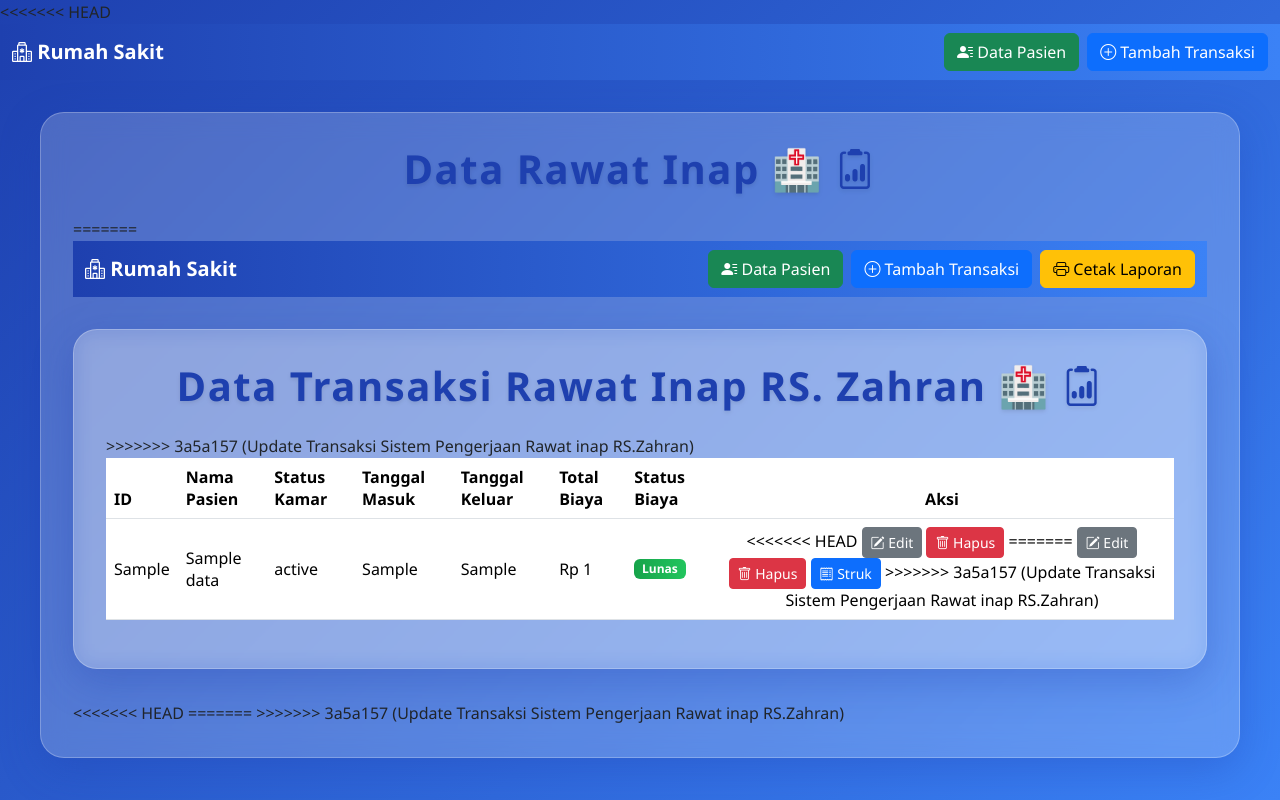
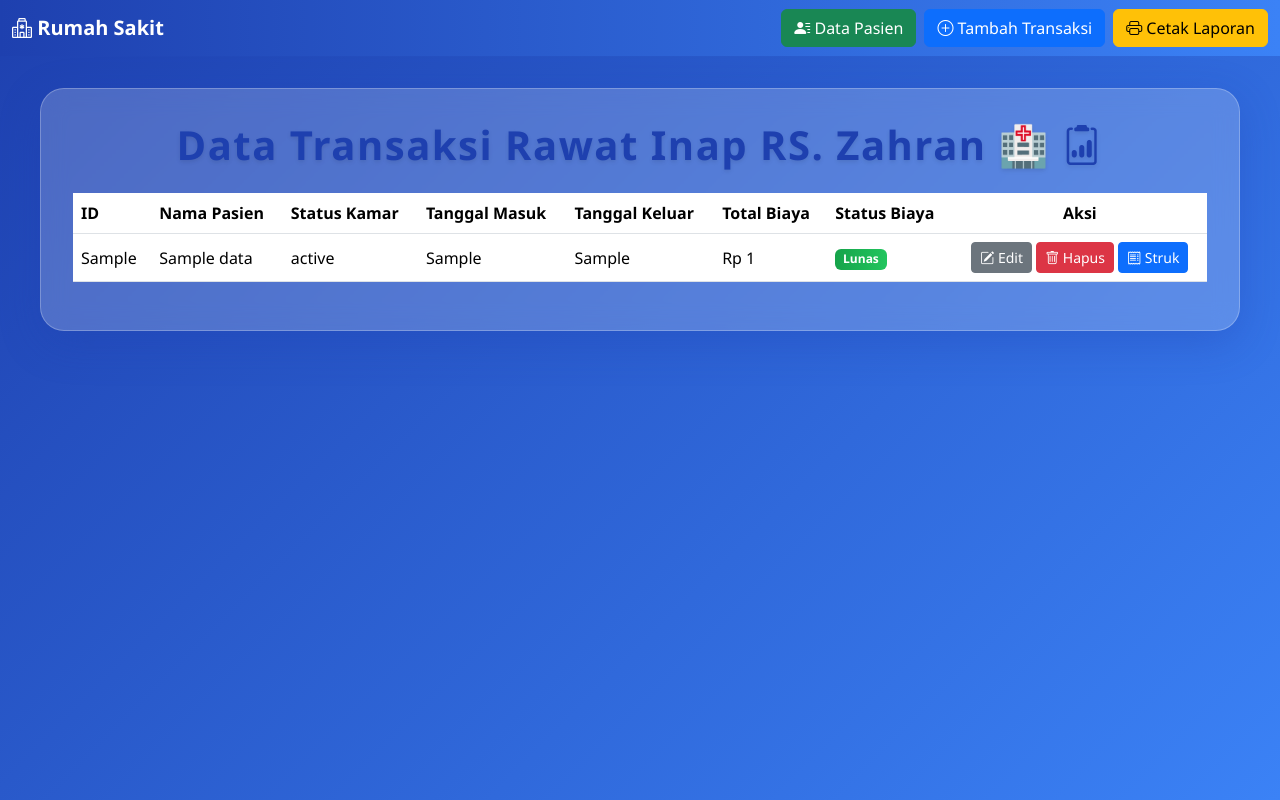
Before and after one commit to rasyalathea/project-rasya, a Flask app: template templates/index_rasyad.html in a window 1280 px wide. Run offline with Flask 3, Linux system fonts and the light colour scheme; the template is opened without the code that fills it: most values are stand-ins (such as "Sample title", 1, 10 or a date in 2020).

Commit message:
Update index_rasyad.html dan laporan PDF

```diff
--- a/templates/index_rasyad.html
+++ b/templates/index_rasyad.html
@@ -1,80 +1,3 @@
-<<<<<<< HEAD
-<!DOCTYPE html>
-<html lang="en">
-<head>
-    <meta charset="UTF-8">
-    <title>Data Transaksi Rawat Inap Rasyad</title>
-    <link href="https://cdn.jsdelivr.net/npm/bootstrap@5.3.2/dist/css/bootstrap.min.css" rel="stylesheet">
-    <link href="https://cdn.jsdelivr.net/npm/bootstrap-icons@1.11.3/font/bootstrap-icons.css" rel="stylesheet">
-    <style>
-        body {
-            min-height: 100vh;
-            background: linear-gradient(135deg, #1e40af 0%, #3b82f6 100%);
-            font-family: 'Segoe UI', Tahoma, Geneva, Verdana, sans-serif;
-        }
-        .glass-card {
-            background: rgba(255,255,255,0.2);
-            border-radius: 24px;
-            box-shadow: 0 12px 40px 0 rgba(30, 64, 175, 0.3);
-            backdrop-filter: blur(12px);
-            -webkit-backdrop-filter: blur(12px);
-            border: 1px solid rgba(255,255,255,0.25);
-            padding: 2rem;
-            max-width: 1200px;
-            margin: 2rem auto;
-            animation: fadeIn 0.6s ease-out;
-        }
-        @keyframes fadeIn {
-            from { opacity: 0; transform: translateY(30px); }
-            to { opacity: 1; transform: translateY(0); }
-        }
-        h1 {
-            color: #1e40af;
-            font-weight: 800;
-            letter-spacing: 1.5px;
-            text-shadow: 0 2px 4px rgba(0,0,0,0.1);
-        }
-        .table thead {
-            background: linear-gradient(90deg, #1e40af 0%, #3b82f6 100%);
-            color: #fff;
-            font-weight: 600;
-        }
-        .table tbody tr:hover {
-            background-color: rgba(59, 130, 246, 0.1);
-        }
-        .badge-success {
-            background: linear-gradient(90deg, #16a34a 0%, #22c55e 100%);
-            color: #fff;
-        }
-        .badge-warning {
-            background: linear-gradient(90deg, #d97706 0%, #f59e0b 100%);
-            color: #92400e;
-        }
-        .navbar {
-            background: linear-gradient(90deg, #1e40af 0%, #3b82f6 100%);
-        }
-        .navbar-brand, .nav-link {
-            color: #fff !important;
-            font-weight: 600;
-        }
-    </style>
-</head>
-<body>
-    <!-- Navbar -->
-    <nav class="navbar navbar-expand-lg">
-        <div class="container-fluid">
-            <a class="navbar-brand" href="#"><i class="bi bi-hospital"></i> Rumah Sakit</a>
-            <div class="d-flex">
-                <a href="/pasien" class="btn btn-success me-2"><i class="bi bi-person-lines-fill"></i> Data Pasien</a>
-                <a href="/tambah" class="btn btn-primary"><i class="bi bi-plus-circle"></i> Tambah Transaksi</a>
-            </div>
-        </div>
-    </nav>
-
-    <!-- Card -->
-    <div class="glass-card">
-    <h1 class="mb-4 text-center">Data Rawat Inap 🏥 <i class="bi bi-clipboard2-data"></i></h1>
-=======
     <!DOCTYPE html>
     <html lang="en">
     <head>
@@ -159,7 +82,6 @@
 <!-- Card -->
 <div class="glass-card">
     <h1 class="mb-4 text-center">Data Transaksi Rawat Inap RS. Zahran 🏥 <i class="bi bi-clipboard2-data"></i></h1>
->>>>>>> 3a5a157 (Update Transaksi Sistem Pengerjaan Rawat inap RS.Zahran)
     <div class="table-responsive">
         <table class="table table-hover align-middle">
             <thead>
@@ -191,10 +113,6 @@
                         {% endif %}
                     </td>
                     <td class="text-center">
-<<<<<<< HEAD
-                        <a href="/edit/{{ d.id_transaksi_rasyad }}" class="btn btn-secondary btn-sm"><i class="bi bi-pencil-square"></i> Edit</a>
-                        <a href="/hapus/{{ d.id_transaksi_rasyad }}" class="btn btn-danger btn-sm" onclick="return confirm('Yakin hapus data?')"><i class="bi bi-trash"></i> Hapus</a>
-=======
                         <a href="/edit/{{ d.id_transaksi_rasyad }}" class="btn btn-secondary btn-sm">
                             <i class="bi bi-pencil-square"></i> Edit
                         </a>
@@ -205,7 +123,6 @@
                         <a href="/cetak_struk/{{ d.id_transaksi_rasyad }}" class="btn btn-primary btn-sm">
                             <i class="bi bi-receipt"></i> Struk
                         </a>
->>>>>>> 3a5a157 (Update Transaksi Sistem Pengerjaan Rawat inap RS.Zahran)
                     </td>
                 </tr>
                 {% endfor %}
@@ -213,11 +130,6 @@
         </table>
     </div>
 </div>
-<<<<<<< HEAD
-</body>
-</html>
-=======
 
     </body>
     </html>
->>>>>>> 3a5a157 (Update Transaksi Sistem Pengerjaan Rawat inap RS.Zahran)
```
Also changed, not shown: 2 other files.
